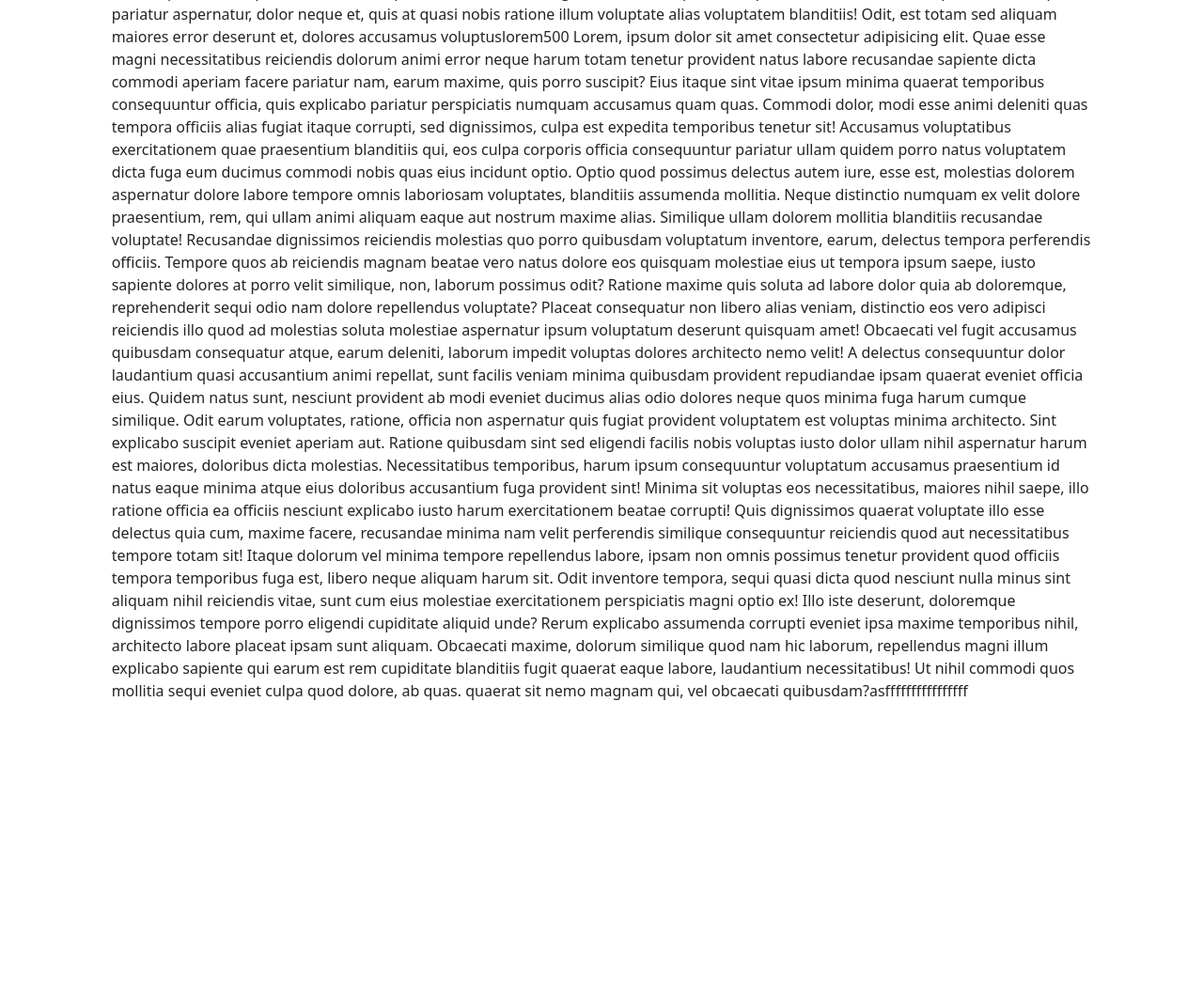
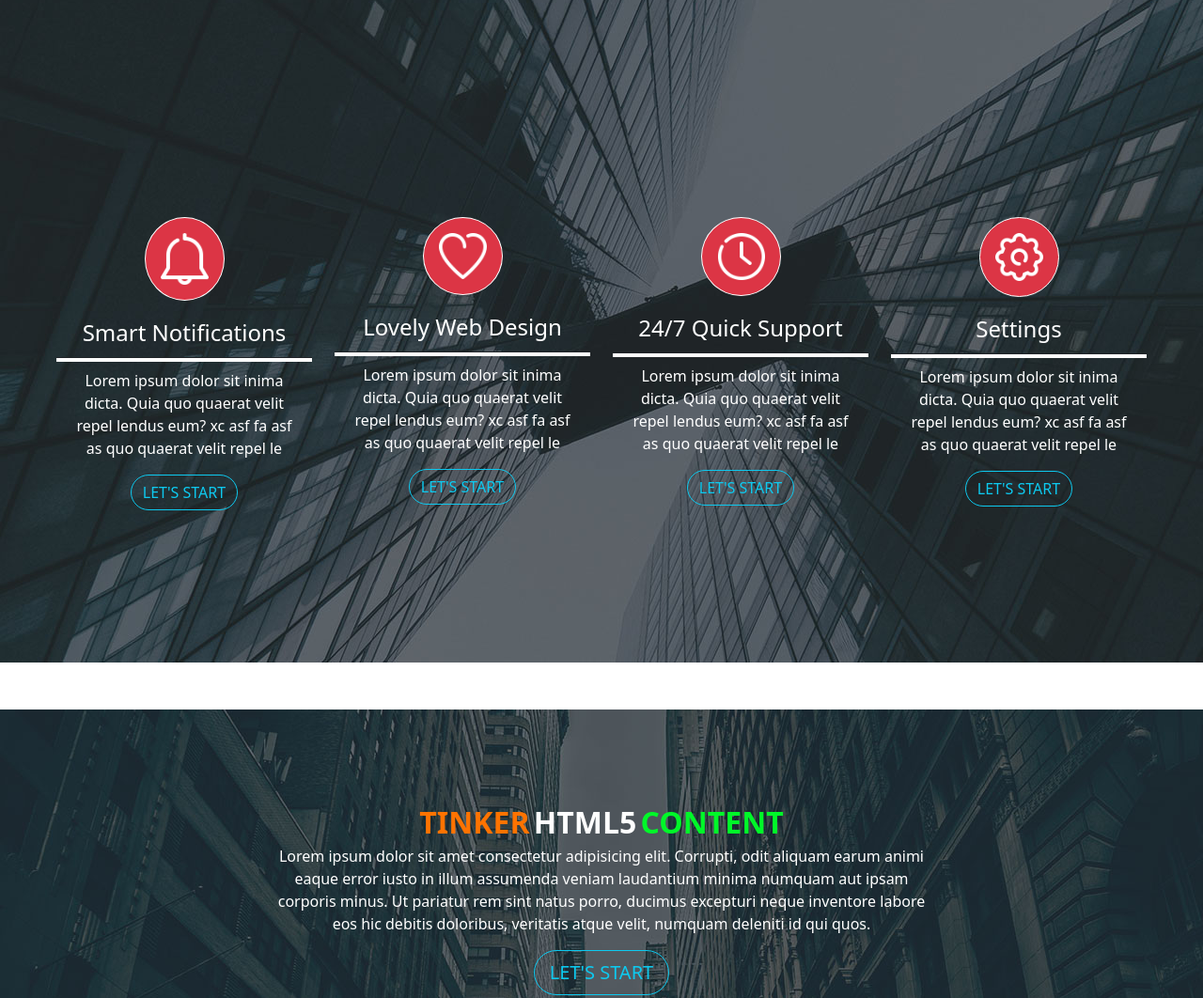
Before and after one commit to madhurxm/27mar2023_product_website, a plain HTML site: page index.html in a window 1280 px wide. Shown: the part 917-1979 px from the top of the page at 94% size. Before the commit the page ends 1664 px from the top, so only its background shows below. Drawn offline with nearby package versions, Linux system fonts and the light colour scheme.

Commit message:
DIV 2 completed

```diff
--- a/index.html
+++ b/index.html
@@ -47,101 +47,243 @@
         </nav>
       </div>
 
-      <!-- ===== DIV 1 ===== -->
+      <!-- ===== DIV 1 START ===== -->
 
       <div class="row p-5" id="div1">
-
         <div class="col-md-2"></div>
 
         <div class="col-md-8 p-5" id="div1_text">
-
-          <span style="color: rgb(255, 115, 0); font-size:xx-large; font-weight: 800;">TINKER</span>
-          <span style="color: rgb(255, 255, 255); font-size:xx-large; font-weight: 800;">HTML5</span>
-          <span style="color: rgb(0, 247, 41); font-size:xx-large; font-weight: 800;">CONTENT</span>
-          <br>
-          <p style="color: rgb(255, 255, 255)">Lorem ipsum dolor sit amet consectetur adipisicing elit. Corrupti, odit aliquam earum animi eaque error iusto in illum assumenda veniam laudantium minima numquam aut ipsam corporis minus. Ut pariatur rem sint natus porro, ducimus excepturi neque inventore labore eos hic debitis doloribus, veritatis atque velit, numquam deleniti id qui quos.</p>
-          <button type="button" class="btn btn-outline-info btn-lg" style="border-radius: 25px;">LET'S START</button>
-
+          <span
+            style="
+              color: rgb(255, 115, 0);
+              font-size: xx-large;
+              font-weight: 800;
+            "
+            >TINKER</span
+          >
+          <span
+            style="
+              color: rgb(255, 255, 255);
+              font-size: xx-large;
+              font-weight: 800;
+            "
+            >HTML5</span
+          >
+          <span
+            style="
+              color: rgb(0, 247, 41);
+              font-size: xx-large;
+              font-weight: 800;
+            "
+            >CONTENT</span
+          >
+          <br />
+          <p style="color: rgb(255, 255, 255)">
+            Lorem ipsum dolor sit amet consectetur adipisicing elit. Corrupti,
+            odit aliquam earum animi eaque error iusto in illum assumenda veniam
+            laudantium minima numquam aut ipsam corporis minus. Ut pariatur rem
+            sint natus porro, ducimus excepturi neque inventore labore eos hic
+            debitis doloribus, veritatis atque velit, numquam deleniti id qui
+            quos.
+          </p>
+          <button
+            type="button"
+            class="btn btn-outline-info btn-lg"
+            style="border-radius: 25px"
+          >
+            LET'S START
+          </button>
         </div>
 
         <div class="col-md-2"></div>
+      </div>
+
+      <!-- ===== DIV 1 END ===== -->
+      <!-- ===== DIV 2 START ===== -->
+
+      <div class="row p-5" id="div2">
+        <div class="row mb-5"></div>
+
+        <!--==== Col1 Start ====-->
+        <div class="col-md-3 p-4" style="text-align: center">
+          <div class="row m-3" style="justify-content: center">
+            <div
+              style="width: 85px; border: 1px white solid; border-radius: 50%"
+              class="p-3 bg-danger"
+            >
+              <img
+                src="/resources/img/div2_icons/service_icon_01.png"
+                alt="Service Icon"
+                class="img-fluid"
+              />
+            </div>
+          </div>
+          <div class="row mt-3">
+            <span style="color: white; font-size: x-large;">Smart Notifications</span>
+            <hr style="height: 5px; background-color:rgb(255, 255, 255); opacity: 1;" class="my-2" />
+            <p style="color: white">
+              Lorem ipsum dolor sit inima dicta. Quia quo quaerat velit repel lendus eum? xc asf fa asf as quo quaerat velit repel le
+            </p>
+          </div>
+          <button
+            type="button"
+            class="btn btn-outline-info"
+            style="border-radius: 25px"
+          >
+            LET'S START
+          </button>
+        </div>
+        <!--==== Col1 End ====-->
+
+        <!--==== Col2 Start ====-->
+        <div class="col-md-3 p-4" style="text-align: center">
+            <div class="row m-3" style="justify-content: center">
+              <div
+                style="width: 85px; border: 1px white solid; border-radius: 50%"
+                class="p-3 bg-danger"
+              >
+                <img
+                  src="/resources/img/div2_icons/service_icon_02.png"
+                  alt="Service Icon"
+                  class="img-fluid"
+                />
+              </div>
+            </div>
+            <div class="row mt-3">
+              <span style="color: white; font-size: x-large;">Lovely Web Design</span>
+              <hr style="height: 5px; background-color:rgb(255, 255, 255); opacity: 1;" class="my-2" />
+              <p style="color: white">
+                Lorem ipsum dolor sit inima dicta. Quia quo quaerat velit repel lendus eum? xc asf fa asf as quo quaerat velit repel le
+              </p>
+            </div>
+            <button
+              type="button"
+              class="btn btn-outline-info"
+              style="border-radius: 25px"
+            >
+              LET'S START
+            </button>
+          </div>
+          <!--==== Col2 End ====-->
+
+          <!--==== Col3 Start ====-->
+        <div class="col-md-3 p-4" style="text-align: center">
+            <div class="row m-3" style="justify-content: center">
+              <div
+                style="width: 85px; border: 1px white solid; border-radius: 50%"
+                class="p-3 bg-danger"
+              >
+                <img
+                  src="/resources/img/div2_icons/service_icon_03.png"
+                  alt="Service Icon"
+                  class="img-fluid"
+                />
+              </div>
+            </div>
+            <div class="row mt-3">
+              <span style="color: white; font-size: x-large;">24/7 Quick Support</span>
+              <hr style="height: 5px; background-color:rgb(255, 255, 255); opacity: 1;" class="my-2" />
+              <p style="color: white">
+                Lorem ipsum dolor sit inima dicta. Quia quo quaerat velit repel lendus eum? xc asf fa asf as quo quaerat velit repel le
+              </p>
+            </div>
+            <button
+              type="button"
+              class="btn btn-outline-info"
+              style="border-radius: 25px"
+            >
+              LET'S START
+            </button>
+          </div>
+          <!--==== Col3 End ====-->
+
+          <!--==== Col4 Start ====-->
+        <div class="col-md-3 p-4" style="text-align: center">
+            <div class="row m-3" style="justify-content: center">
+              <div
+                style="width: 85px; border: 1px white solid; border-radius: 50%"
+                class="p-3 bg-danger"
+              >
+                <img
+                  src="/resources/img/div2_icons/service_icon_04.png"
+                  alt="Service Icon"
+                  class="img-fluid"
+                />
+              </div>
+            </div>
+            <div class="row mt-3">
+              <span style="color: white; font-size: x-large;">Settings</span>
+              <hr style="height: 5px; background-color:rgb(255, 255, 255); opacity: 1;" class="my-2" />
+              <p style="color: white">
+                Lorem ipsum dolor sit inima dicta. Quia quo quaerat velit repel lendus eum? xc asf fa asf as quo quaerat velit repel le
+              </p>
+            </div>
+            <button
+              type="button"
+              class="btn btn-outline-info"
+              style="border-radius: 25px"
+            >
+              LET'S START
+            </button>
+          </div>
+          <!--==== Col4 End ====-->
 
       </div>
+      <!-- ===== DIV 2 END ===== -->
 
-      <!-- ===== DIV 2 ===== -->
+      <!-- ===== DIV 1 START ===== -->
 
-      <div class="row" id="div2">
-        <div class="col-md-1"></div>
+      <div class="row p-5" id="div1">
+        <div class="col-md-2"></div>
 
-        <div class="col-md-10">
-          Lorem ipsum, dolor sstrum cum! Ipsum maiores libero eveniet in
-          praesentium quos molestias aliquid laboriosam repudiandae explicabo
-          earum quis hic sunt possimus natus, culpa illum beatae non magnam
-          doloribus quaerat atque commodi a. Quam, aliquid minima impedit
-          pariatur aspernatur, dolor neque et, quis at quasi nobis ratione illum
-          voluptate alias voluptatem blanditiis! Odit, est totam sed aliquam
-          maiores error deserunt et, dolores accusamus voluptuslorem500 Lorem,
-          ipsum dolor sit amet consectetur adipisicing elit. Quae esse magni
-          necessitatibus reiciendis dolorum animi error neque harum totam
-          tenetur provident natus labore recusandae sapiente dicta commodi
-          aperiam facere pariatur nam, earum maxime, quis porro suscipit? Eius
-          itaque sint vitae ipsum minima quaerat temporibus consequuntur
-          officia, quis explicabo pariatur perspiciatis numquam accusamus quam
-          quas. Commodi dolor, modi esse animi deleniti quas tempora officiis
-          alias fugiat itaque corrupti, sed dignissimos, culpa est expedita
-          temporibus tenetur sit! Accusamus voluptatibus exercitationem quae
-          praesentium blanditiis qui, eos culpa corporis officia consequuntur
-          pariatur ullam quidem porro natus voluptatem dicta fuga eum ducimus
-          commodi nobis quas eius incidunt optio. Optio quod possimus delectus
-          autem iure, esse est, molestias dolorem aspernatur dolore labore
-          tempore omnis laboriosam voluptates, blanditiis assumenda mollitia.
-          Neque distinctio numquam ex velit dolore praesentium, rem, qui ullam
-          animi aliquam eaque aut nostrum maxime alias. Similique ullam dolorem
-          mollitia blanditiis recusandae voluptate! Recusandae dignissimos
-          reiciendis molestias quo porro quibusdam voluptatum inventore, earum,
-          delectus tempora perferendis officiis. Tempore quos ab reiciendis
-          magnam beatae vero natus dolore eos quisquam molestiae eius ut tempora
-          ipsum saepe, iusto sapiente dolores at porro velit similique, non,
-          laborum possimus odit? Ratione maxime quis soluta ad labore dolor quia
-          ab doloremque, reprehenderit sequi odio nam dolore repellendus
-          voluptate? Placeat consequatur non libero alias veniam, distinctio eos
-          vero adipisci reiciendis illo quod ad molestias soluta molestiae
-          aspernatur ipsum voluptatum deserunt quisquam amet! Obcaecati vel
-          fugit accusamus quibusdam consequatur atque, earum deleniti, laborum
-          impedit voluptas dolores architecto nemo velit! A delectus
-          consequuntur dolor laudantium quasi accusantium animi repellat, sunt
-          facilis veniam minima quibusdam provident repudiandae ipsam quaerat
-          eveniet officia eius. Quidem natus sunt, nesciunt provident ab modi
-          eveniet ducimus alias odio dolores neque quos minima fuga harum cumque
-          similique. Odit earum voluptates, ratione, officia non aspernatur quis
-          fugiat provident voluptatem est voluptas minima architecto. Sint
-          explicabo suscipit eveniet aperiam aut. Ratione quibusdam sint sed
-          eligendi facilis nobis voluptas iusto dolor ullam nihil aspernatur
-          harum est maiores, doloribus dicta molestias. Necessitatibus
-          temporibus, harum ipsum consequuntur voluptatum accusamus praesentium
-          id natus eaque minima atque eius doloribus accusantium fuga provident
-          sint! Minima sit voluptas eos necessitatibus, maiores nihil saepe,
-          illo ratione officia ea officiis nesciunt explicabo iusto harum
-          exercitationem beatae corrupti! Quis dignissimos quaerat voluptate
-          illo esse delectus quia cum, maxime facere, recusandae minima nam
-          velit perferendis similique consequuntur reiciendis quod aut
-          necessitatibus tempore totam sit! Itaque dolorum vel minima tempore
-          repellendus labore, ipsam non omnis possimus tenetur provident quod
-          officiis tempora temporibus fuga est, libero neque aliquam harum sit.
-          Odit inventore tempora, sequi quasi dicta quod nesciunt nulla minus
-          sint aliquam nihil reiciendis vitae, sunt cum eius molestiae
-          exercitationem perspiciatis magni optio ex! Illo iste deserunt,
-          doloremque dignissimos tempore porro eligendi cupiditate aliquid unde?
-          Rerum explicabo assumenda corrupti eveniet ipsa maxime temporibus
-          nihil, architecto labore placeat ipsam sunt aliquam. Obcaecati maxime,
-          dolorum similique quod nam hic laborum, repellendus magni illum
-          explicabo sapiente qui earum est rem cupiditate blanditiis fugit
-          quaerat eaque labore, laudantium necessitatibus! Ut nihil commodi quos
-          mollitia sequi eveniet culpa quod dolore, ab quas. quaerat sit nemo
-          magnam qui, vel obcaecati quibusdam?asffffffffffffffff
+        <div class="col-md-8 p-5" id="div1_text">
+          <span
+            style="
+              color: rgb(255, 115, 0);
+              font-size: xx-large;
+              font-weight: 800;
+            "
+            >TINKER</span
+          >
+          <span
+            style="
+              color: rgb(255, 255, 255);
+              font-size: xx-large;
+              font-weight: 800;
+            "
+            >HTML5</span
+          >
+          <span
+            style="
+              color: rgb(0, 247, 41);
+              font-size: xx-large;
+              font-weight: 800;
+            "
+            >CONTENT</span
+          >
+          <br />
+          <p style="color: rgb(255, 255, 255)">
+            Lorem ipsum dolor sit amet consectetur adipisicing elit. Corrupti,
+            odit aliquam earum animi eaque error iusto in illum assumenda veniam
+            laudantium minima numquam aut ipsam corporis minus. Ut pariatur rem
+            sint natus porro, ducimus excepturi neque inventore labore eos hic
+            debitis doloribus, veritatis atque velit, numquam deleniti id qui
+            quos.
+          </p>
+          <button
+            type="button"
+            class="btn btn-outline-info btn-lg"
+            style="border-radius: 25px"
+          >
+            LET'S START
+          </button>
         </div>
-        <div class="col-md-1">asfasaaaaa</div>
+
+        <div class="col-md-2"></div>
       </div>
+
+      <!-- ===== DIV 1 END ===== -->
+
     </div>
   </body>
 </html>
--- a/resources/css/index_style.css
+++ b/resources/css/index_style.css
@@ -11,14 +11,21 @@ body{
 
 }
 #div1{
-    background-image: url("../img/banner_bg.jpg");
-
+    background-image: url("../img/div_img/banner_bg.jpg");
     height:100vh;
     background-attachment: fixed;
     background-repeat:no-repeat;
-    image-resolution:initial;
+    /* image-resolution:initial; */
+
 }
 #div1_text{
     text-align: center;
+}
 
+#div2{
+    background-image: url("../img/div_img/about-bg.jpg");
+    height:100vh;
+    background-attachment: fixed;
+    background-repeat:no-repeat;
+    /* image-resolution:initial; */
 }
```
Also changed, not shown: resources/img/div2_icons/service_icon_01.png (added), resources/img/div2_icons/service_icon_02.png (added), resources/img/div2_icons/service_icon_03.png (added), resources/img/div2_icons/service_icon_04.png (added), resources/img/div_img/about-bg.jpg (added), resources/img/div_img/banner_bg.jpg (renamed from resources/img/banner_bg.jpg).
